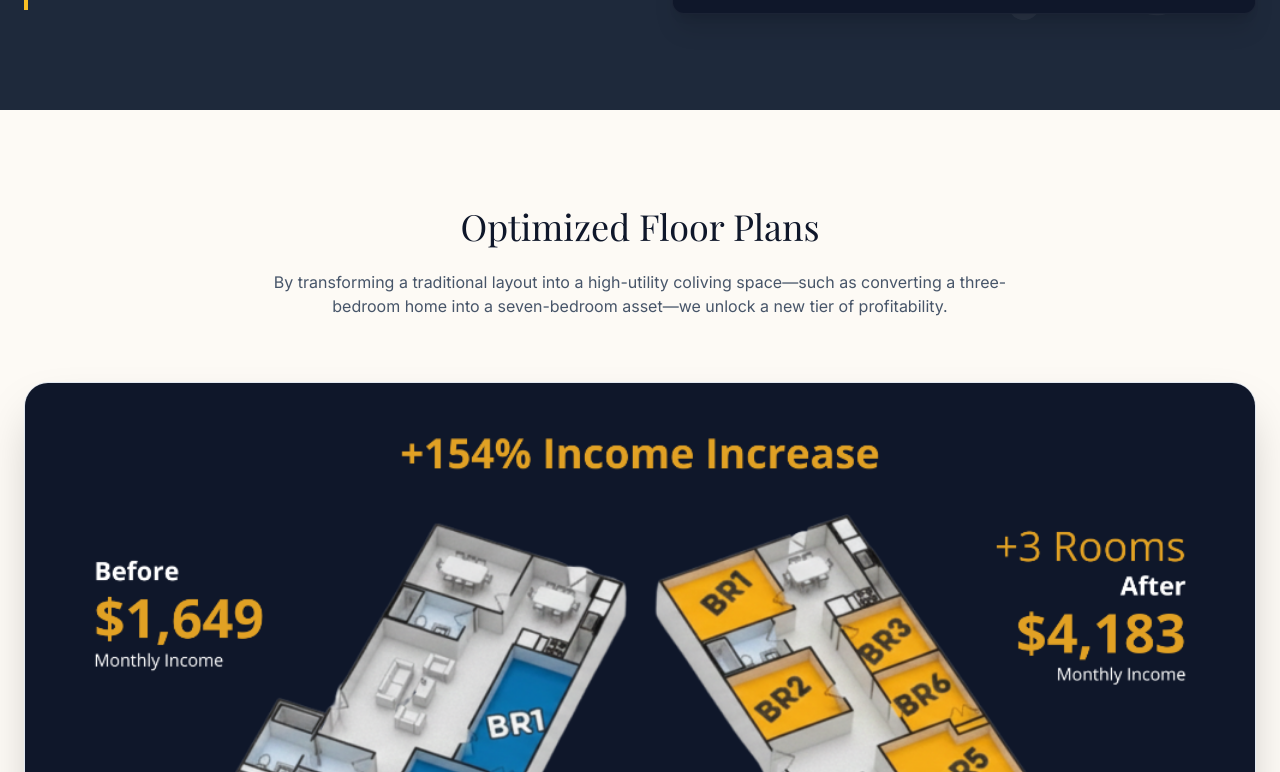
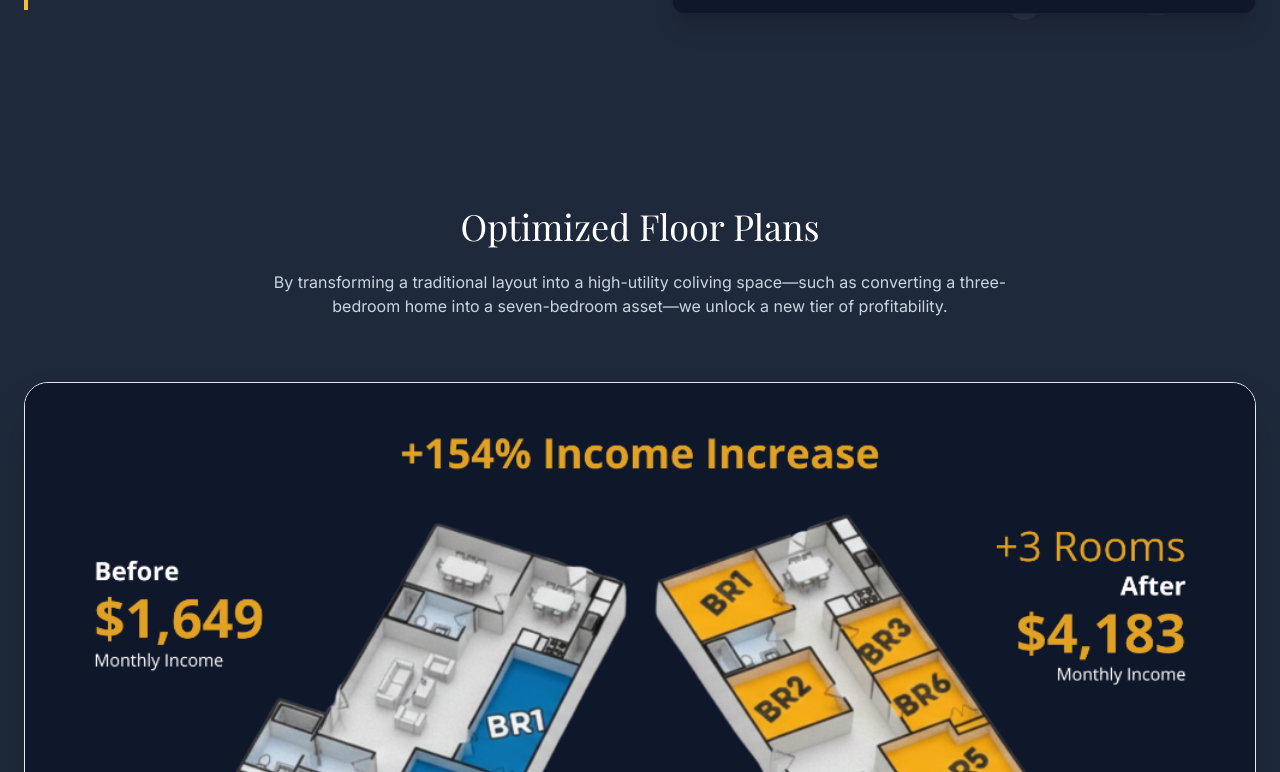
Before and after one commit to dicasys/miamicolivingdeals.com, a React (Vite) app: page / in a window 1280 px wide. Shown: the part 1908-2680 px from the top of the page. Built offline with nearby package versions, Linux system fonts and the light colour scheme; a web font is replaced by a local one.

Commit message:
Update FloorplanSection styles for dark background

```diff
--- a/components/FloorplanSection.tsx
+++ b/components/FloorplanSection.tsx
@@ -3,13 +3,13 @@ import { motion } from 'framer-motion';
 
 export const FloorplanSection = () => {
   return (
-    <section id="the-model" className="py-24 bg-[#fdfaf5] text-brand-dark relative">
+    <section id="the-model" className="py-24 bg-[#1E293B] text-white relative">
       <div className="container mx-auto px-6">
         <div className="text-center max-w-3xl mx-auto mb-16">
           <h2 className="font-serif text-3xl md:text-4xl font-medium mb-6">
             Optimized Floor Plans
           </h2>
-          <p className="text-slate-600">
+          <p className="text-slate-300">
             By transforming a traditional layout into a high-utility coliving space—such as converting a three-bedroom home into a seven-bedroom asset—we unlock a new tier of profitability.
           </p>
         </div>
```
